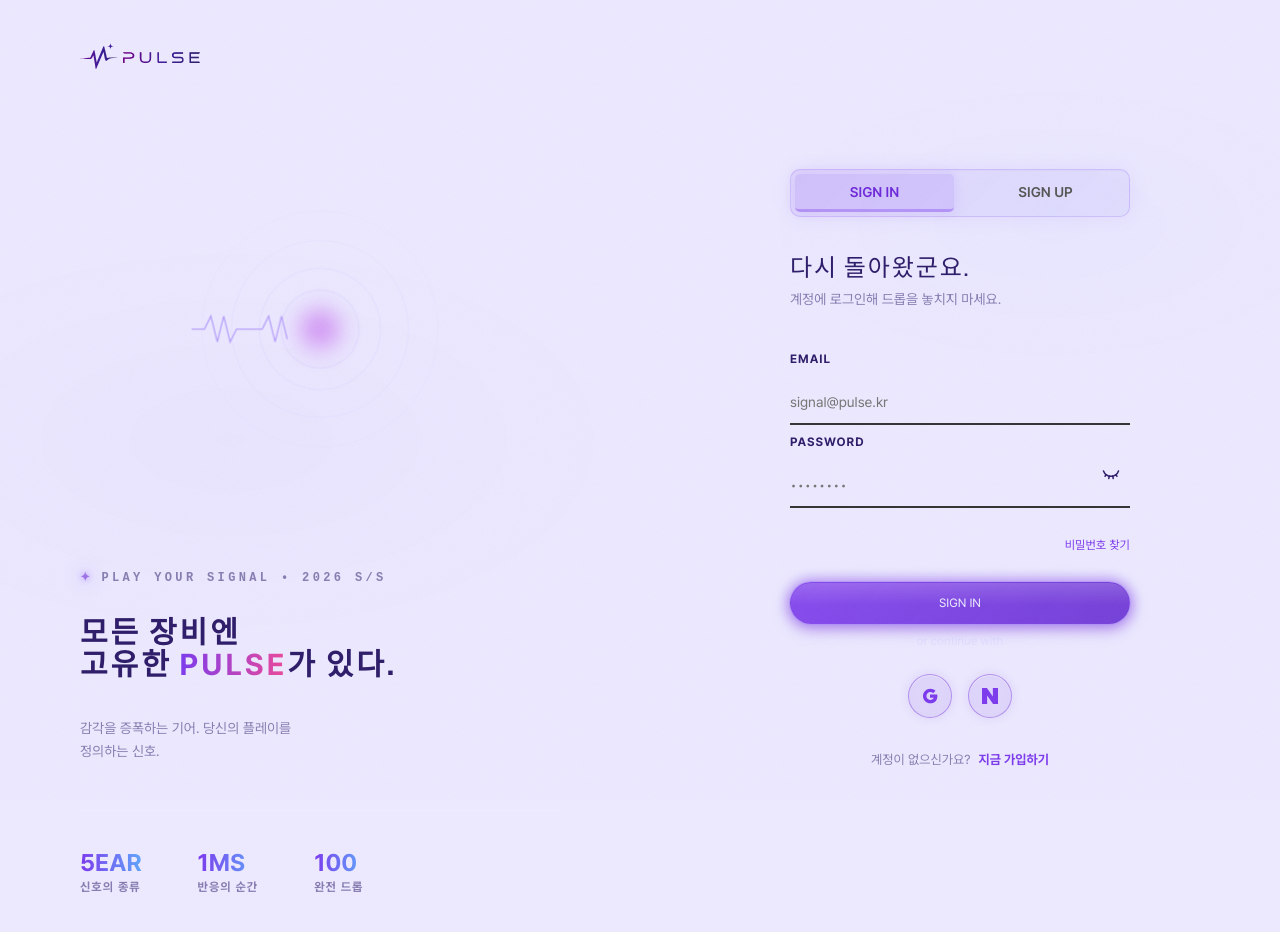
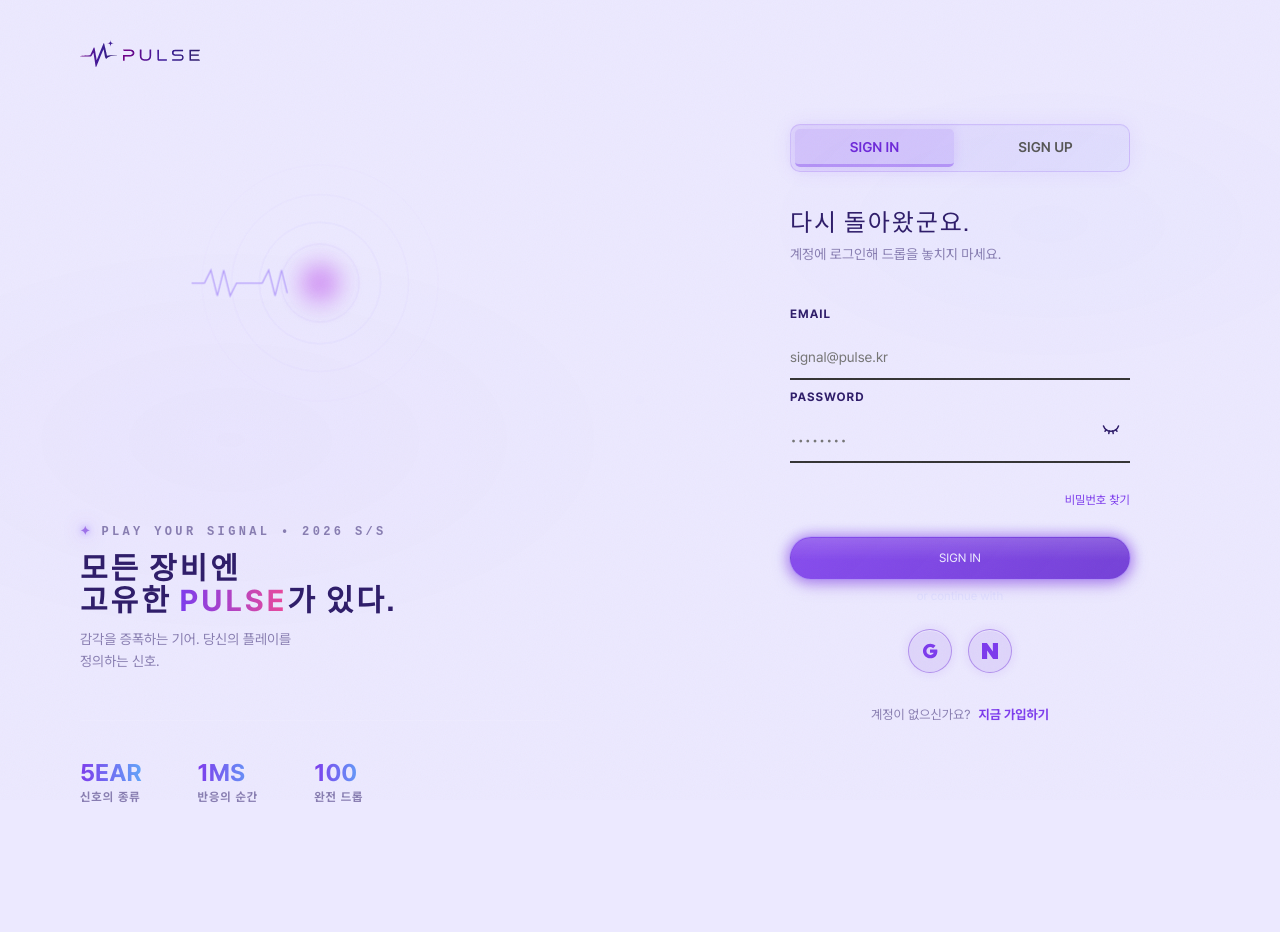
Before and after one commit to ParkJunHyeon1209/PULSE, a React (Vite) app: page /login in a window 1280 px wide. Shown: the top 932 px of the page. After the commit the page ends 866 px from the top, so only its background shows below. Built offline with nearby package versions, Linux system fonts and the light colour scheme; a web font is replaced by a local one.

Commit message:
style: 왼쪽 섹션 레이아웃 수정중 (추후에도 수정 예정)

```diff
--- a/src/pages/LogInpage/LoginPage.jsx
+++ b/src/pages/LogInpage/LoginPage.jsx
@@ -5,6 +5,10 @@ import styled from '@emotion/styled';
 import LeftSignIn from './components/Signin/LeftSignIn';
 import LeftSignUp from './components/Signup/LeftSignUp';
 import TabNavigation from './components/common/TabNavigation';
+import AppLogo from '../../components/common/AppLogo';
+import logoDark from '../../assets/Logo-dark.svg';
+import logoLight from '../../assets/Logo-wite.svg';
+import { useTheme } from '@emotion/react';
 
 const LogInPageContainer = styled.div`
   display: flex;
@@ -13,6 +17,16 @@ const LogInPageContainer = styled.div`
   max-width: 1280px;
   margin-top: 42.5px;
   padding-bottom: 60px;
+`;
+
+const LogoWrap = styled.div`
+  position: absolute;
+  top: ${({ theme }) => theme.spacing[10]};
+  left: ${({ theme }) => theme.spacing[20]};
+  z-index: 3;
+  display: inline-flex;
+  align-items: center;
+  text-decoration: none;
 `;
 
 // 왼쪽 섹션
@@ -54,9 +68,13 @@ const RightSection = styled.div`
 
 export default function LoginPage() {
   const [activeTab, setActiveTab] = useState('signin');
+  const theme = useTheme();
 
   return (
     <LogInPageContainer>
+      <LogoWrap>
+        <AppLogo size="120px" src={theme.mode === 'dark' ? logoDark : logoLight} alt="PULSE" />
+      </LogoWrap>
       {/* --- 왼쪽 영역 --- */}
       <LeftSection>{activeTab === 'signin' ? <LeftSignIn /> : <LeftSignUp />}</LeftSection>
 
--- a/src/pages/LogInpage/components/Signin/LeftSignIn.jsx
+++ b/src/pages/LogInpage/components/Signin/LeftSignIn.jsx
@@ -1,14 +1,6 @@
 import styled from '@emotion/styled';
 import BaseSection from '../../../../components/common/BaseSection';
-import AppLogo from '../../../../components/common/AppLogo';
 import { keyframes } from '@emotion/react';
-
-const TopArea = styled.div`
-  width: 100%;
-  display: flex;
-  justify-content: flex-start;
-  padding-bottom: 20px;
-`;
 
 const CenterArea = styled.div`
   width: 480px;
@@ -28,7 +20,6 @@ const BottomContent = styled.div`
 const TextGroup = styled.div`
   display: flex;
   flex-direction: column;
-  gap: 20px;
 `;
 
 const MainHeading = styled.h2`
@@ -36,7 +27,7 @@ const MainHeading = styled.h2`
   font-weight: 700;
   line-height: 30px;
   letter-spacing: 3px;
-  margin-bottom: ${({ theme }) => theme.spacing[4]};
+  margin-top: 2px;
 
   span {
     background: ${({ theme }) => theme.gradients.Headline};
@@ -52,6 +43,7 @@ const Description = styled.p`
   font-weight: 400;
   line-height: 1.6;
   white-space: pre-line;
+  margin-top: 11px;
 `;
 
 const DataWrapper = styled.div`
@@ -136,9 +128,6 @@ const WavePath = styled.svg`
 export default function LeftSignIn() {
   return (
     <div className="left-content-wrapper">
-      <TopArea>
-        <AppLogo size="120px" />
-      </TopArea>
       <CenterArea>
         <PulseWrapper>
           <Circle size={240} opacity={0.2} />
--- a/src/pages/LogInpage/components/Signup/LeftSignUp.jsx
+++ b/src/pages/LogInpage/components/Signup/LeftSignUp.jsx
@@ -1,14 +1,6 @@
 import styled from '@emotion/styled';
 import BaseSection from '../../../../components/common/BaseSection';
-import AppLogo from '../../../../components/common/AppLogo';
 import { keyframes } from '@emotion/react';
-
-const TopArea = styled.div`
-  width: 100%;
-  display: flex;
-  justify-content: flex-start;
-  padding-bottom: 20px;
-`;
 
 const CenterArea = styled.div`
   width: 480px;
@@ -30,7 +22,6 @@ const BottomContent = styled.div`
 const TextGroup = styled.div`
   display: flex;
   flex-direction: column;
-  gap: ${({ theme }) => theme.spacing[5]};
 `;
 
 const MainHeading = styled.h2`
@@ -38,6 +29,7 @@ const MainHeading = styled.h2`
   font-weight: 700;
   line-height: 1.3;
   letter-spacing: 3px;
+  margin-top: 2px;
 
   span {
     color: ${({ theme }) => theme.colors.infoSoft};
@@ -50,6 +42,7 @@ const Description = styled.p`
   font-weight: 400;
   line-height: 1.6;
   white-space: pre-line;
+  margin-top: 11px;
 `;
 
 const DataWrapper = styled.div`
@@ -135,9 +128,6 @@ const WavePath = styled.svg`
 export default function LeftSignUp() {
   return (
     <div className="left-content-wrapper">
-      <TopArea>
-        <AppLogo size="120px" />
-      </TopArea>
       <CenterArea>
         <PulseWrapper>
           <Circle size={240} opacity={0.1} />
```
